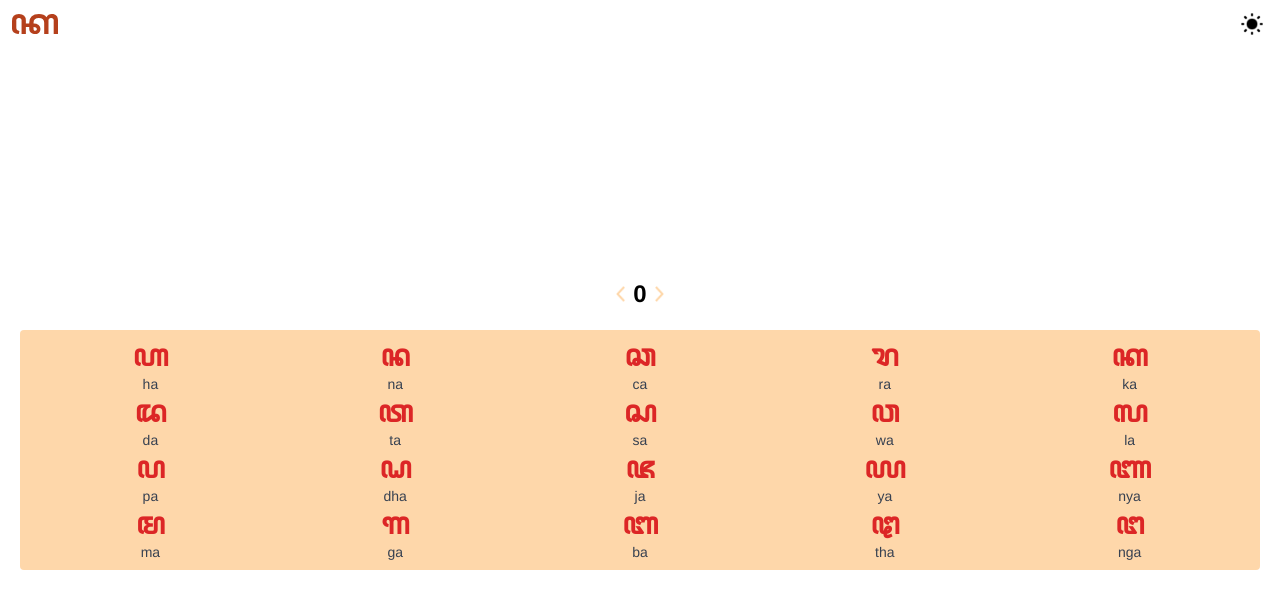
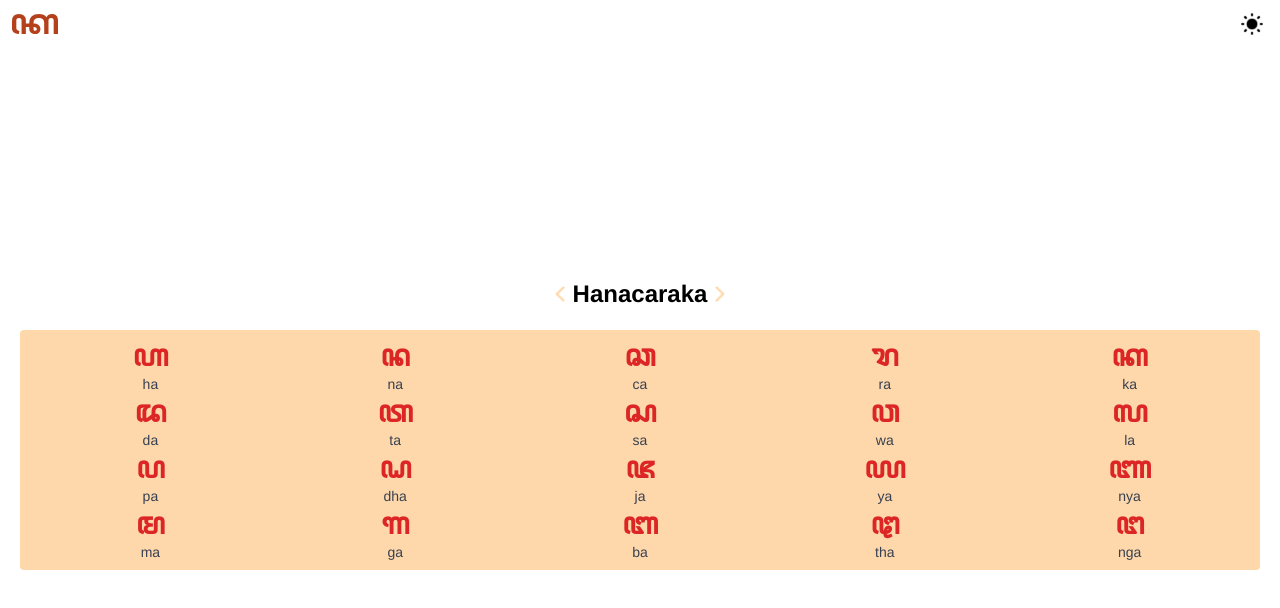
Before and after one commit to RizkiAlkarim/sinau-aksara, a React (Vite) app: page /learn in a window 1280 px wide. Shown: the top 608 px of the page. Built offline with nearby package versions, Linux system fonts and the light colour scheme.

Commit message:
Make aksara pasangan table

```diff
--- a/src/components/Table.jsx
+++ b/src/components/Table.jsx
@@ -5,24 +5,31 @@ import next from '../assets/right-arrow.png'
 import hanacaraka from '../data/hanacaraka'
 import pasangan from '../data/pasangan'
 
+const tableItems = [
+    hanacaraka,
+    pasangan
+]
+
+const tableItemsName = [
+    'Hanacaraka',
+    'Pasangan'
+]
+
 function Table() {
-    const [table, setTable] = useState(0)
-
-    const tableItems = [
-        hanacaraka,
-        pasangan
-    ]
+    const [tableIndex, setTableIndex] = useState(0)
 
     const previousTable = ()=> {
-        if(table > 0){
-        setTable((prev)=> prev - 1)
+        if(tableIndex > 0){
+        setTableIndex((prev)=> prev - 1)
         }
     }
 
     const nextTable = ()=> {
-        setTable((prev)=> prev + 1)
+        if(tableIndex < tableItems.length - 1)
+        setTableIndex((prev)=> prev + 1)
     }
 
+    console.log(tableItems.length)
 
   return (
     <div className='flex flex-col justify-center items-center px-5 h-full'>
@@ -30,13 +37,13 @@ function Table() {
             <Link>
                 <img className='h-4' src={back} alt="back" onClick={previousTable}/>
             </Link>
-            <h1 className='font-bold text-2xl'>{table}</h1>
+            <h1 className='font-bold text-2xl'>{tableItemsName[tableIndex]}</h1>
             <Link>
                 <img className='h-4' src={next} alt="next" onClick={nextTable}/>
             </Link>
         </div>
         <div className='grid grid-cols-5 grid-rows-4 place-items-center w-full bg-orange-200 rounded p-2'>
-            {hanacaraka.map(({aksara, letter})=>(
+            {tableItems[tableIndex].map(({aksara, letter})=>(
                 <div key={letter}>
                     <div className='font-bold text-3xl text-red-600 text-center'>{aksara}</div>
                     <div className='font-thin text-sm text-gray-700 text-center'>{letter}</div>
```
